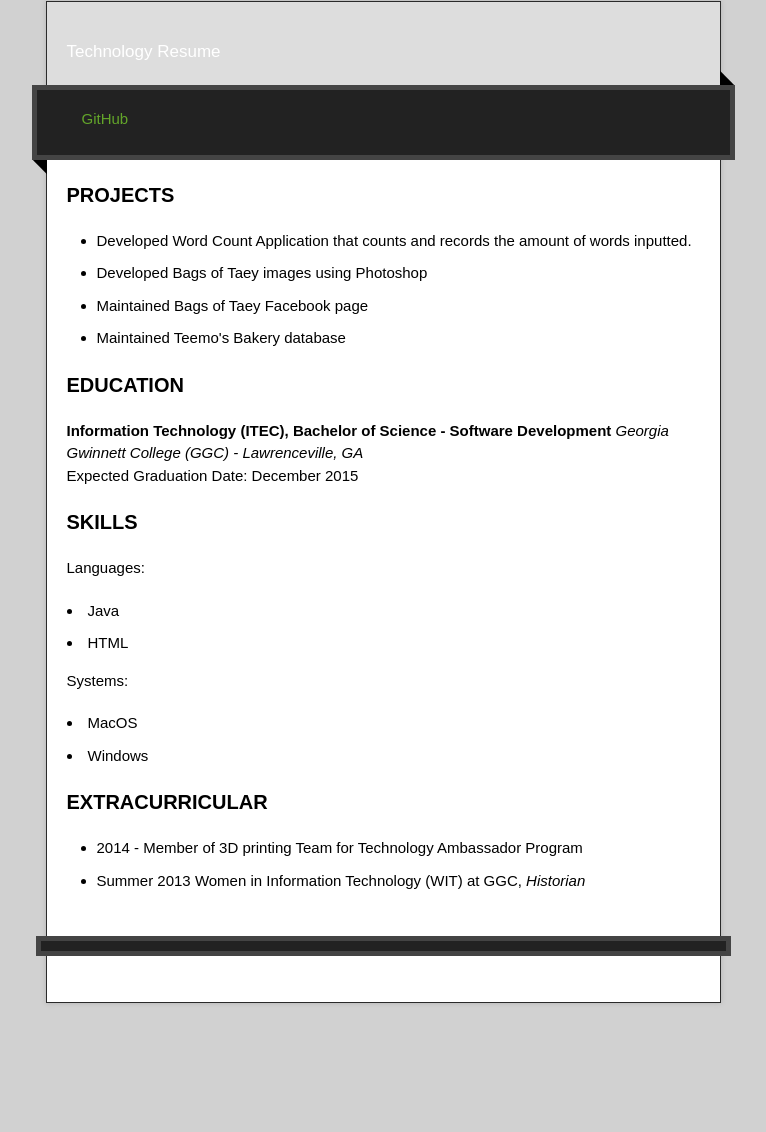
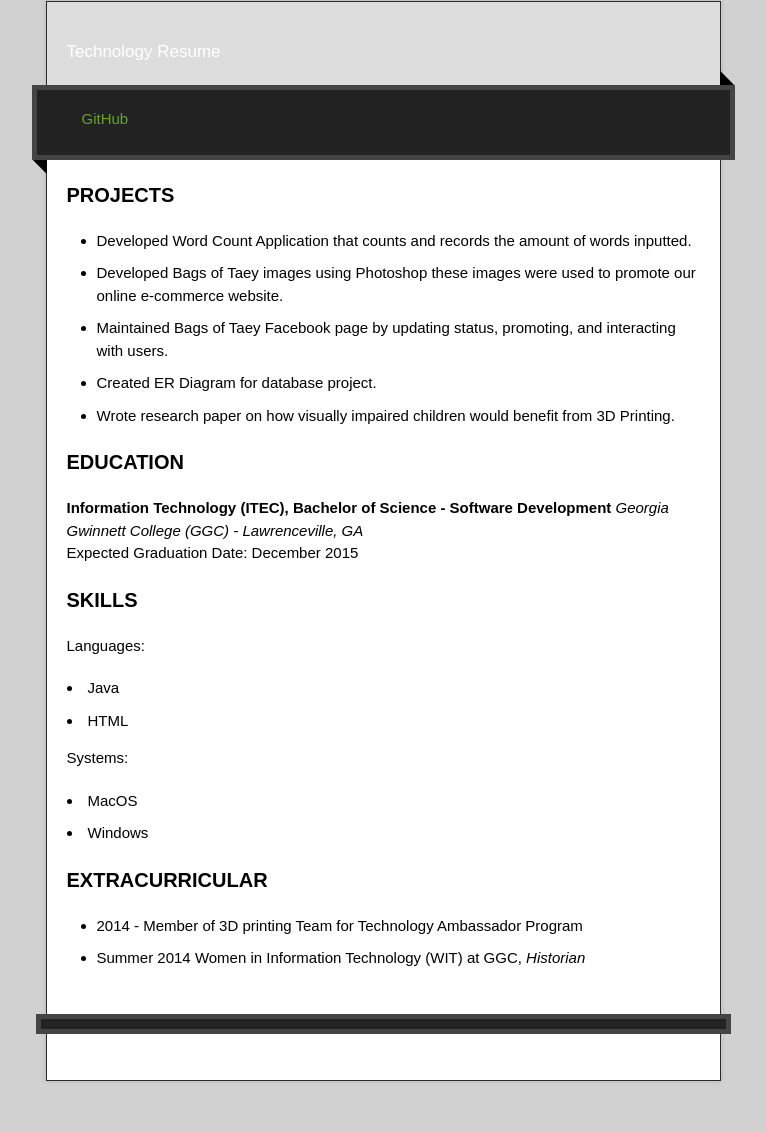
Before and after one commit to jbui1/jbui1.github.io, a plain HTML site: page index.html in a window 1280 px wide. Shown: the part 129-1261 px from the top of the page, without its empty margins (257-1023 px from the left). Before the commit the page ends 1240 px from the top, so only its background shows below. Drawn offline with nearby package versions, Linux system fonts and the light colour scheme; a script that the page names is missing.

Commit message:
Update index.html

```diff
--- a/index.html
+++ b/index.html
@@ -39,9 +39,10 @@
 <a id="academic-projects" class="anchor" href="#academic-projects" aria-hidden="true"><span class="octicon octicon-link"></span></a>PROJECTS</h3>
 <ul>
  <li> Developed Word Count Application that counts and records the amount of words inputted.</li>
- <li> Developed Bags of Taey images using Photoshop </li>
- <li> Maintained Bags of Taey Facebook page</li>
- <li> Maintained Teemo's Bakery database</li>
+ <li> Developed Bags of Taey images using Photoshop these images were used to promote our online e-commerce website.</li>
+ <li> Maintained Bags of Taey Facebook page by updating status, promoting, and interacting with users.</li>
+ <li> Created ER Diagram for database project.</li>
+ <li> Wrote research paper on how visually impaired children would benefit from 3D Printing.</li>
 </ul>
 
 <h3>
@@ -67,7 +68,7 @@
 <ul>
 <li>2014 - Member of 3D printing Team for Technology Ambassador Program</em>
 </li>
-<li>Summer 2013   Women in Information Technology (WIT) at GGC, <em>Historian</em>
+<li>Summer 2014   Women in Information Technology (WIT) at GGC, <em>Historian</em>
 </ul>
         </article>
       </div>
```
